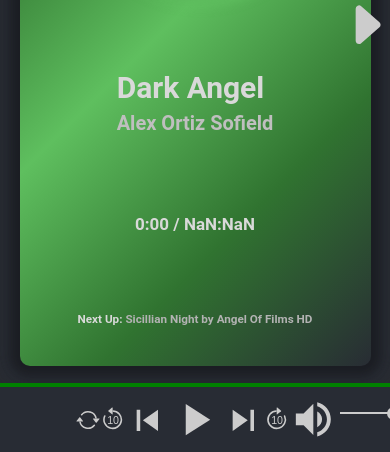
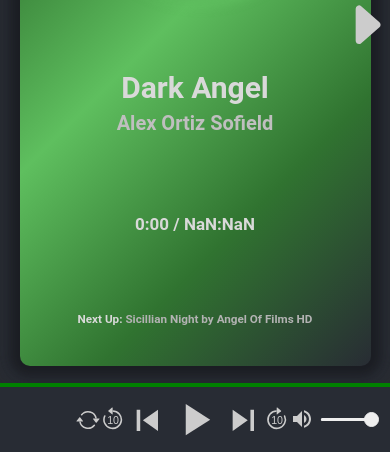
Before and after one commit to Nims93/React-Music-Player, a React (Create React App) app: page / in a window 390 px wide. Shown: the part 389-841 px from the top of the page. Built offline with nearby package versions, Linux system fonts and the light colour scheme.

Commit message:
changed volume range input

```diff
--- a/src/components/VolumeSlider.js
+++ b/src/components/VolumeSlider.js
@@ -1,21 +1,33 @@
 import React, { useState } from 'react';
+import InputRange from 'react-input-range';
+// import 'react-input-range/lib/css/index.css';
 
-export default function VolumeSlider(props) {
-  const { handleVolume } = props;
-
-  const [volume, setVolume] = useState(100);
+export default function VolumeSlider({ handleVolume }) {
+  const [volume, setVolume] = useState(1);
   return (
-    <input
-      type="range"
+    <InputRange
+      className="volume"
+      maxValue={1}
+      minValue={0}
+      step={0.025}
       value={volume}
-      step="0.0125"
-      min="0"
-      max="1"
-      className="volume"
       onChange={(e) => {
-        setVolume(e.target.value);
-        handleVolume(e.target.value);
+        setVolume(e);
+        handleVolume(e);
       }}
-    ></input>
+    />
+    // <input
+    //   id="volume"
+    //   type="range"
+    //   step="0.025"
+    //   min="0"
+    //   max="1"
+    //   value={volume}
+    //   onChange={(e) => {
+    //     console.log(e);
+    //     setVolume(e.target.value);
+    //     handleVolume(e.target.value);
+    //   }}
+    // ></input>
   );
 }
--- a/src/styles/_playerStyles.scss
+++ b/src/styles/_playerStyles.scss
@@ -159,114 +159,177 @@
     align-self: center;
     position: relative;
 
-    .volume-indicator {
+    .volume-icon {
       height: 2em;
       width: 2em;
       margin: auto;
-
-      // &:hover input[type='range'] {
-      //   visibility: visible;
-      //   width: 100px;
-      // }
     }
 
-    input[type='range'] {
-      width: 80px;
-      margin: 5.6px 0;
-      background-color: transparent;
-      -webkit-appearance: none;
+    .input-range {
       position: absolute;
-      top: 23%;
-      left: 107%;
+      left: 130%;
+      top: 29%;
+      height: 1rem;
+      width: 7em;
       // visibility: hidden;
-    }
-    input[type='range']:focus {
-      outline: none;
-    }
-    input[type='range']::-webkit-slider-runnable-track {
-      background: #cccccc;
-      border: 0px solid rgba(1, 1, 1, 0);
-      border: 0;
-      width: 100%;
-      height: 1.8px;
-      cursor: pointer;
-    }
-    input[type='range']::-webkit-slider-thumb {
-      margin-top: -5.6px;
-      width: 13px;
-      height: 13px;
-      background: #cccccc;
-      border: 0px solid rgba(204, 204, 204, 0);
-      border: 0;
-      border-radius: 50px;
-      cursor: pointer;
-      -webkit-appearance: none;
-    }
-    input[type='range']:focus::-webkit-slider-runnable-track {
-      background: #ffffff;
-    }
-    input[type='range']::-moz-range-track {
-      background: #cccccc;
-      border: 0px solid rgba(1, 1, 1, 0);
-      border: 0;
-      width: 100%;
-      height: 1.8px;
-      cursor: pointer;
-    }
-    input[type='range']::-moz-range-thumb {
-      width: 13px;
-      height: 13px;
-      background: #cccccc;
-      border: 0px solid rgba(204, 204, 204, 0);
-      border: 0;
-      border-radius: 50px;
-      cursor: pointer;
-    }
-    input[type='range']::-ms-track {
-      background: transparent;
-      border-color: transparent;
-      border-width: 6.6px 0;
-      color: transparent;
-      width: 100%;
-      height: 1.8px;
-      cursor: pointer;
-    }
-    input[type='range']::-ms-fill-lower {
-      background: #000000;
-      border: 0px solid rgba(1, 1, 1, 0);
-      border: 0;
-    }
-    input[type='range']::-ms-fill-upper {
-      background: #cccccc;
-      border: 0px solid rgba(1, 1, 1, 0);
-      border: 0;
-    }
-    input[type='range']::-ms-thumb {
-      width: 13px;
-      height: 13px;
-      background: #cccccc;
-      border: 0px solid rgba(204, 204, 204, 0);
-      border: 0;
-      border-radius: 50px;
-      cursor: pointer;
-      margin-top: 0px;
-      /*Needed to keep the Edge thumb centred*/
-    }
-    input[type='range']:focus::-ms-fill-lower {
-      background: #cccccc;
-    }
-    input[type='range']:focus::-ms-fill-upper {
-      background: #ffffff;
-    }
-    /*TODO: Use one of the selectors from https://stackoverflow.com/a/20541859/7077589 and figure out
-    how to remove the virtical space around the range input in IE*/
-    @supports (-ms-ime-align: auto) {
-      /* Pre-Chromium Edge only styles, selector taken from hhttps://stackoverflow.com/a/32202953/7077589 */
-      input[type='range'] {
-        margin: 0;
-        /*Edge starts the margin from the thumb, not the track as other browsers do*/
+
+      & > span {
+        display: none;
+      }
+
+      .input-range__track {
+        background-color: #eeeeee;
+        border-radius: 1rem;
+        cursor: pointer;
+        display: block;
+        height: 0.3rem;
+        position: relative;
+        // transition: left 0.3s ease-out, width 0.3s ease-out;
+
+        .input-range__track--active {
+          background-color: #eeeeee;
+        }
+
+        .input-range__slider-container {
+          transition: left 0.1s ease-out;
+
+          & > span {
+            display: none;
+          }
+
+          .input-range__slider {
+            -webkit-appearance: none;
+            appearance: none;
+            background: #eeeeee;
+            border: 1px solid #eeeeee;
+            border-radius: 50%;
+            cursor: pointer;
+            display: block;
+            height: 1.5rem;
+            width: 1.5rem;
+            margin-left: -0.5rem;
+            margin-top: -0.9rem;
+            outline: none;
+            position: absolute;
+            top: 50%;
+            transition: transform 0.3s ease-out, box-shadow 0.3s ease-out;
+          }
+        }
+      }
+
+      .input-range__track--background {
+        left: 0;
+        margin-top: -0.15rem;
+        position: absolute;
+        right: 0;
+        top: 50%;
       }
     }
+
+    // &:hover input[type='range'] {
+    //   visibility: visible;
+    //   width: 100px;
+    // }
+
+    // input[type='range'] {
+    //   width: 80px;
+    //   margin: 5.6px 0;
+    //   // padding: 0.7em 0;
+    //   border: 1em solid transparent;
+    //   background-color: transparent;
+    //   -webkit-appearance: none;
+    //   position: absolute;
+    //   top: 23%;
+    //   left: 107%;
+    //   // visibility: hidden;
+    // }
+    // input[type='range']:focus {
+    //   outline: none;
+    // }
+    // input[type='range']::-webkit-slider-runnable-track {
+    //   background: #cccccc;
+    //   border: 0px solid rgba(1, 1, 1, 0);
+    //   border: 0;
+    //   width: 100%;
+    //   height: 1.8px;
+    //   cursor: pointer;
+    // }
+    // input[type='range']::-webkit-slider-thumb {
+    //   margin-top: -5.6px;
+    //   width: 13px;
+    //   height: 13px;
+    //   background: #cccccc;
+    //   border: 0px solid rgba(204, 204, 204, 0);
+    //   border: 0;
+    //   border-radius: 50px;
+    //   cursor: pointer;
+    //   -webkit-appearance: none;
+    // }
+    // input[type='range']:focus::-webkit-slider-runnable-track {
+    //   background: #ffffff;
+    // }
+    // input[type='range']::-moz-range-track {
+    //   background: #cccccc;
+    //   border: 0px solid rgba(1, 1, 1, 0);
+    //   border: 0;
+    //   width: 100%;
+    //   height: 1.8px;
+    //   cursor: pointer;
+    // }
+    // input[type='range']::-moz-range-thumb {
+    //   width: 13px;
+    //   height: 13px;
+    //   background: #cccccc;
+    //   border: 0px solid rgba(204, 204, 204, 0);
+    //   border: 0;
+    //   border-radius: 50px;
+    //   cursor: pointer;
+    // }
+    // input[type='range']::-ms-track {
+    //   background: transparent;
+    //   border-color: transparent;
+    //   border-width: 6.6px 0;
+    //   color: transparent;
+    //   width: 100%;
+    //   height: 1.8px;
+    //   cursor: pointer;
+    // }
+    // input[type='range']::-ms-fill-lower {
+    //   background: #000000;
+    //   border: 0px solid rgba(1, 1, 1, 0);
+    //   border: 0;
+    // }
+    // input[type='range']::-ms-fill-upper {
+    //   background: #cccccc;
+    //   border: 0px solid rgba(1, 1, 1, 0);
+    //   border: 0;
+    // }
+    // input[type='range']::-ms-thumb {
+    //   width: 13px;
+    //   height: 13px;
+    //   background: #cccccc;
+    //   border: 0px solid rgba(204, 204, 204, 0);
+    //   border: 0;
+    //   border-radius: 50px;
+    //   cursor: pointer;
+    //   margin-top: 0px;
+    //   /*Needed to keep the Edge thumb centred*/
+    // }
+    // input[type='range']:focus::-ms-fill-lower {
+    //   background: #cccccc;
+    // }
+    // input[type='range']:focus::-ms-fill-upper {
+    //   background: #ffffff;
+    // }
+    // /*TODO: Use one of the selectors from https://stackoverflow.com/a/20541859/7077589 and figure out
+    // how to remove the virtical space around the range input in IE*/
+    // @supports (-ms-ime-align: auto) {
+    //   /* Pre-Chromium Edge only styles, selector taken from hhttps://stackoverflow.com/a/32202953/7077589 */
+    //   input[type='range'] {
+    //     margin: 0;
+    //     /*Edge starts the margin from the thumb, not the track as other browsers do*/
+    //   }
+    // }
   }
 }
 
@@ -297,108 +360,112 @@
     }
 
     .volume-controls-wrapper {
-      .volume-indicator {
+      .volume-icon {
         height: 1.8em;
         width: 1.8em;
       }
 
-      input[type='range'] {
-        width: 60px;
-        margin: 5.6px 0;
-        background-color: transparent;
-        -webkit-appearance: none;
-        position: absolute;
-        top: 23%;
-        left: 107%;
-        // visibility: hidden;
+      .input-range {
+        width: 4.8em;
       }
-      input[type='range']:focus {
-        outline: none;
-      }
-      input[type='range']::-webkit-slider-runnable-track {
-        background: #cccccc;
-        border: 0px solid rgba(1, 1, 1, 0);
-        border: 0;
-        width: 100%;
-        height: 1.8px;
-        cursor: pointer;
-      }
-      input[type='range']::-webkit-slider-thumb {
-        margin-top: -5.6px;
-        width: 13px;
-        height: 13px;
-        background: #cccccc;
-        border: 0px solid rgba(204, 204, 204, 0);
-        border: 0;
-        border-radius: 50px;
-        cursor: pointer;
-        -webkit-appearance: none;
-      }
-      input[type='range']:focus::-webkit-slider-runnable-track {
-        background: #ffffff;
-      }
-      input[type='range']::-moz-range-track {
-        background: #cccccc;
-        border: 0px solid rgba(1, 1, 1, 0);
-        border: 0;
-        width: 100%;
-        height: 1.8px;
-        cursor: pointer;
-      }
-      input[type='range']::-moz-range-thumb {
-        width: 13px;
-        height: 13px;
-        background: #cccccc;
-        border: 0px solid rgba(204, 204, 204, 0);
-        border: 0;
-        border-radius: 50px;
-        cursor: pointer;
-      }
-      input[type='range']::-ms-track {
-        background: transparent;
-        border-color: transparent;
-        border-width: 6.6px 0;
-        color: transparent;
-        width: 100%;
-        height: 1.8px;
-        cursor: pointer;
-      }
-      input[type='range']::-ms-fill-lower {
-        background: #000000;
-        border: 0px solid rgba(1, 1, 1, 0);
-        border: 0;
-      }
-      input[type='range']::-ms-fill-upper {
-        background: #cccccc;
-        border: 0px solid rgba(1, 1, 1, 0);
-        border: 0;
-      }
-      input[type='range']::-ms-thumb {
-        width: 13px;
-        height: 13px;
-        background: #cccccc;
-        border: 0px solid rgba(204, 204, 204, 0);
-        border: 0;
-        border-radius: 50px;
-        cursor: pointer;
-        margin-top: 0px;
-        /*Needed to keep the Edge thumb centred*/
-      }
-      input[type='range']:focus::-ms-fill-lower {
-        background: #cccccc;
-      }
-      input[type='range']:focus::-ms-fill-upper {
-        background: #ffffff;
-      }
-      /*TODO: Use one of the selectors from https://stackoverflow.com/a/20541859/7077589 and figure out
-      how to remove the virtical space around the range input in IE*/
-      @supports (-ms-ime-align: auto) {
-        /* Pre-Chromium Edge only styles, selector taken from hhttps://stackoverflow.com/a/32202953/7077589 */
-        input[type='range'] {
-          margin: 0;
-          /*Edge starts the margin from the thumb, not the track as other browsers do*/
-        }
-      }
+
+      // input[type='range'] {
+      //   width: 60px;
+      //   margin: 5.6px 0;
+      //   background-color: transparent;
+      //   -webkit-appearance: none;
+      //   position: absolute;
+      //   top: 23%;
+      //   left: 107%;
+      //   // visibility: hidden;
+      // }
+      // input[type='range']:focus {
+      //   outline: none;
+      // }
+      // input[type='range']::-webkit-slider-runnable-track {
+      //   background: #cccccc;
+      //   border: 0px solid rgba(1, 1, 1, 0);
+      //   border: 0;
+      //   width: 100%;
+      //   height: 1.8px;
+      //   cursor: pointer;
+      // }
+      // input[type='range']::-webkit-slider-thumb {
+      //   margin-top: -5.6px;
+      //   width: 13px;
+      //   height: 13px;
+      //   background: #cccccc;
+      //   border: 0px solid rgba(204, 204, 204, 0);
+      //   border: 0;
+      //   border-radius: 50px;
+      //   cursor: pointer;
+      //   -webkit-appearance: none;
+      // }
+      // input[type='range']:focus::-webkit-slider-runnable-track {
+      //   background: #ffffff;
+      // }
+      // input[type='range']::-moz-range-track {
+      //   background: #cccccc;
+      //   border: 0px solid rgba(1, 1, 1, 0);
+      //   border: 0;
+      //   width: 100%;
+      //   height: 1.8px;
+      //   cursor: pointer;
+      // }
+      // input[type='range']::-moz-range-thumb {
+      //   width: 13px;
+      //   height: 13px;
+      //   background: #cccccc;
+      //   border: 0px solid rgba(204, 204, 204, 0);
+      //   border: 0;
+      //   border-radius: 50px;
+      //   cursor: pointer;
+      // }
+      // input[type='range']::-ms-track {
+      //   background: transparent;
+      //   border-color: transparent;
+      //   border-width: 6.6px 0;
+      //   color: transparent;
+      //   width: 100%;
+      //   height: 1.8px;
+      //   cursor: pointer;
+      // }
+      // input[type='range']::-ms-fill-lower {
+      //   background: #000000;
+      //   border: 0px solid rgba(1, 1, 1, 0);
+      //   border: 0;
+      // }
+      // input[type='range']::-ms-fill-upper {
+      //   background: #cccccc;
+      //   border: 0px solid rgba(1, 1, 1, 0);
+      //   border: 0;
+      // }
+      // input[type='range']::-ms-thumb {
+      //   width: 13px;
+      //   height: 13px;
+      //   background: #cccccc;
+      //   border: 0px solid rgba(204, 204, 204, 0);
+      //   border: 0;
+      //   border-radius: 50px;
+      //   cursor: pointer;
+      //   margin-top: 0px;
+      //   /*Needed to keep the Edge thumb centred*/
+      // }
+      // input[type='range']:focus::-ms-fill-lower {
+      //   background: #cccccc;
+      // }
+      // input[type='range']:focus::-ms-fill-upper {
+      //   background: #ffffff;
+      // }
+      // /*TODO: Use one of the selectors from https://stackoverflow.com/a/20541859/7077589 and figure out
+      // how to remove the virtical space around the range input in IE*/
+      // @supports (-ms-ime-align: auto) {
+      //   /* Pre-Chromium Edge only styles, selector taken from hhttps://stackoverflow.com/a/32202953/7077589 */
+      //   input[type='range'] {
+      //     margin: 0;
+      //     /*Edge starts the margin from the thumb, not the track as other browsers do*/
+      //   }
+      // }
     }
   }
 }
--- a/src/styles/_trackInfoStyles.scss
+++ b/src/styles/_trackInfoStyles.scss
@@ -18,8 +18,7 @@
   );
   margin: auto;
 
-  box-shadow: 0 0 10px 10px hsla(210, 7%, 5%, 0.4),
-    0 0 20px 20px hsla(217, 14%, 18%, 0.5),
+  box-shadow: 0 0 10px 10px hsla(210, 7%, 5%, 0.4), 0 0 20px 20px hsla(217, 14%, 18%, 0.5),
     0 0 40px 40px hsla(218, 29%, 16%, 0.5);
 
   h4 {
@@ -60,8 +59,10 @@
   .artist-and-track-name {
     display: flex;
     flex-direction: column;
+
     h1 {
       font-size: 3em;
+      text-align: center;
     }
 
     h2 {
```
Also changed, not shown: package.json (+8 -3 lines), 1 other file (tests, documents, lock files or other folders).
